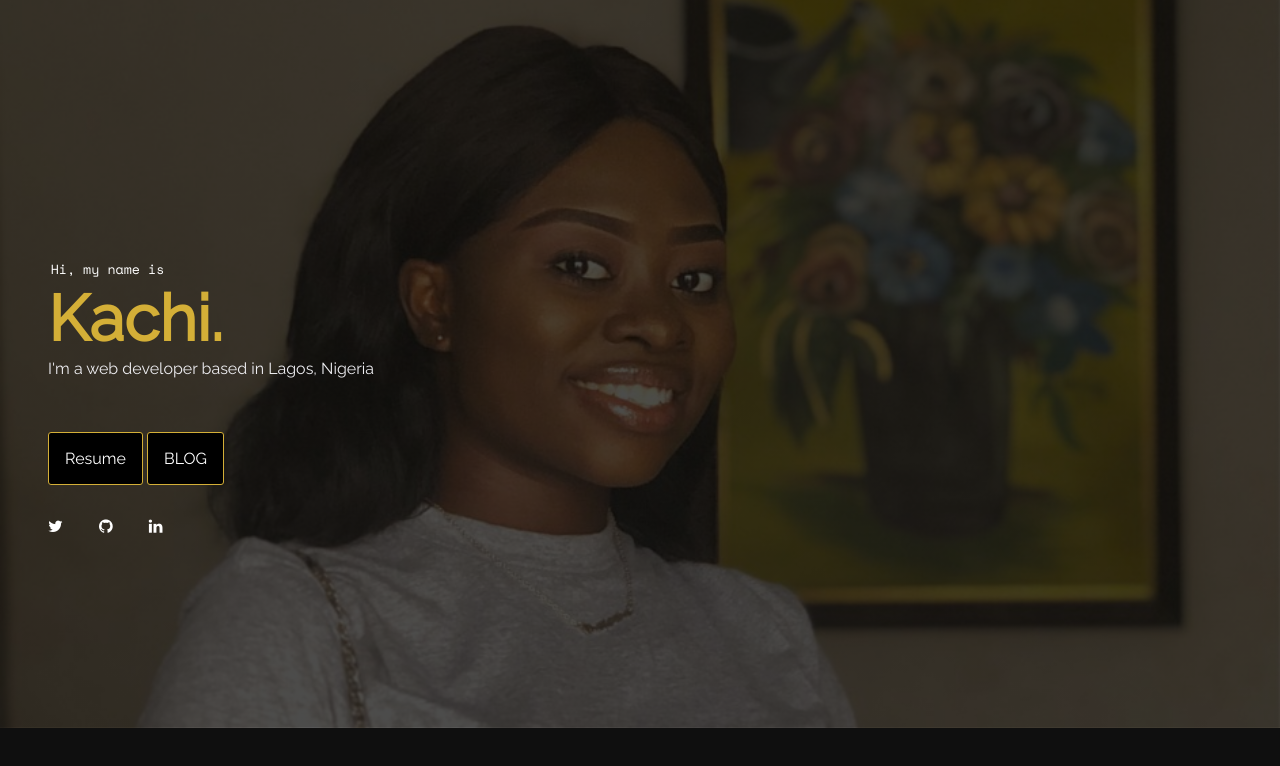
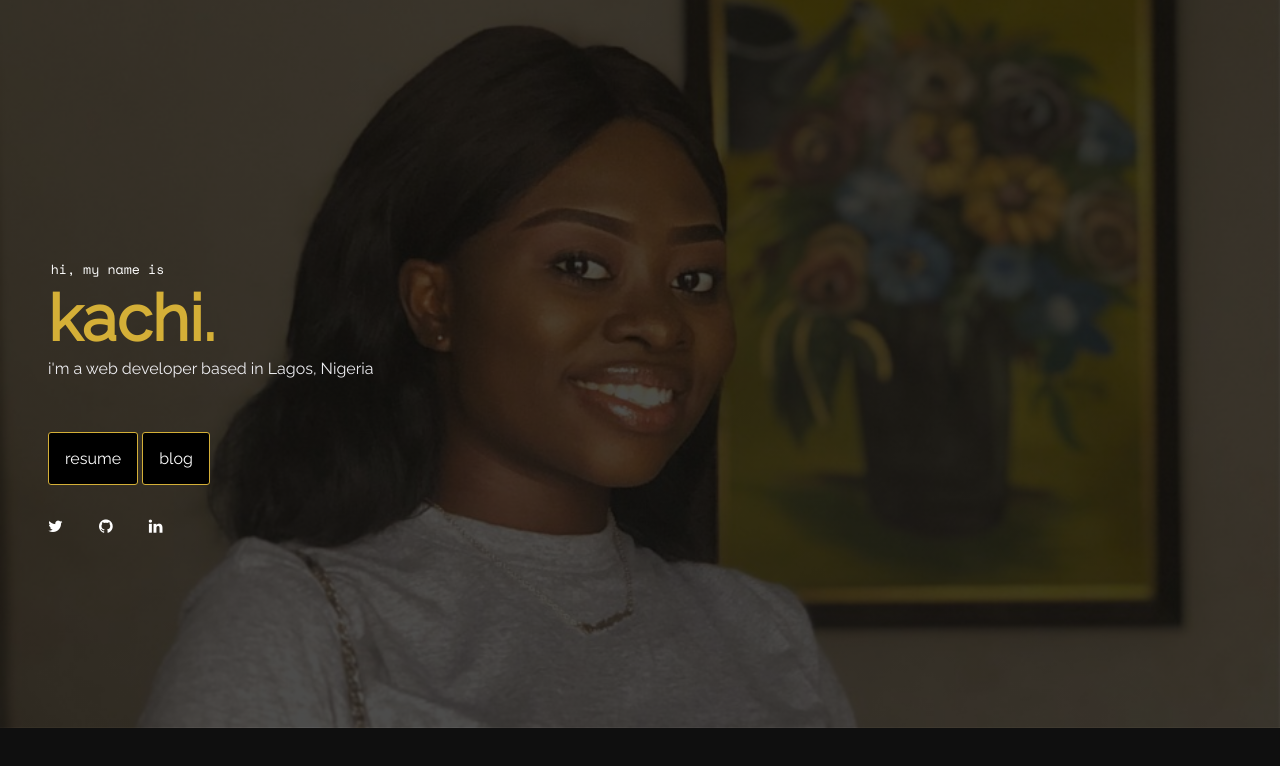
Before and after one commit to TheKachi/personalwebsite, a plain HTML site: page dist/index.html in a window 1280 px wide. Drawn offline with nearby package versions, Linux system fonts and the light colour scheme.

```diff
--- a/dist/index.html
+++ b/dist/index.html
@@ -35,12 +35,12 @@
 
         <section class="hero">
             <div class="hero-text">
-               <h5> Hi, my name is </h5>
-               <h1>Kachi.</h1>
+               <h5> hi, my name is </h5>
+               <h1>kachi.</h1>
                 <!-- <h1 style="color:rgb(136, 146, 176)">I build things for the web.</h1> -->
-                <p> I'm a web developer based in Lagos, Nigeria</p>
-                <a href="https://drive.google.com/open?id=18pRVBYr48yPliUXTOPWbUsZdsDZKNsml" class="btn">Resume</a>
-                <a href="" class="btn">BLOG</a>
+                <p> i'm a web developer based in Lagos, Nigeria</p>
+                <a href="https://drive.google.com/open?id=18pRVBYr48yPliUXTOPWbUsZdsDZKNsml" class="btn">resume</a>
+                <a href="" class="btn">blog</a>
             </div>
             <div style="padding-left: 2em;">
                 <ul  class="footer-nav footer-links">
```
